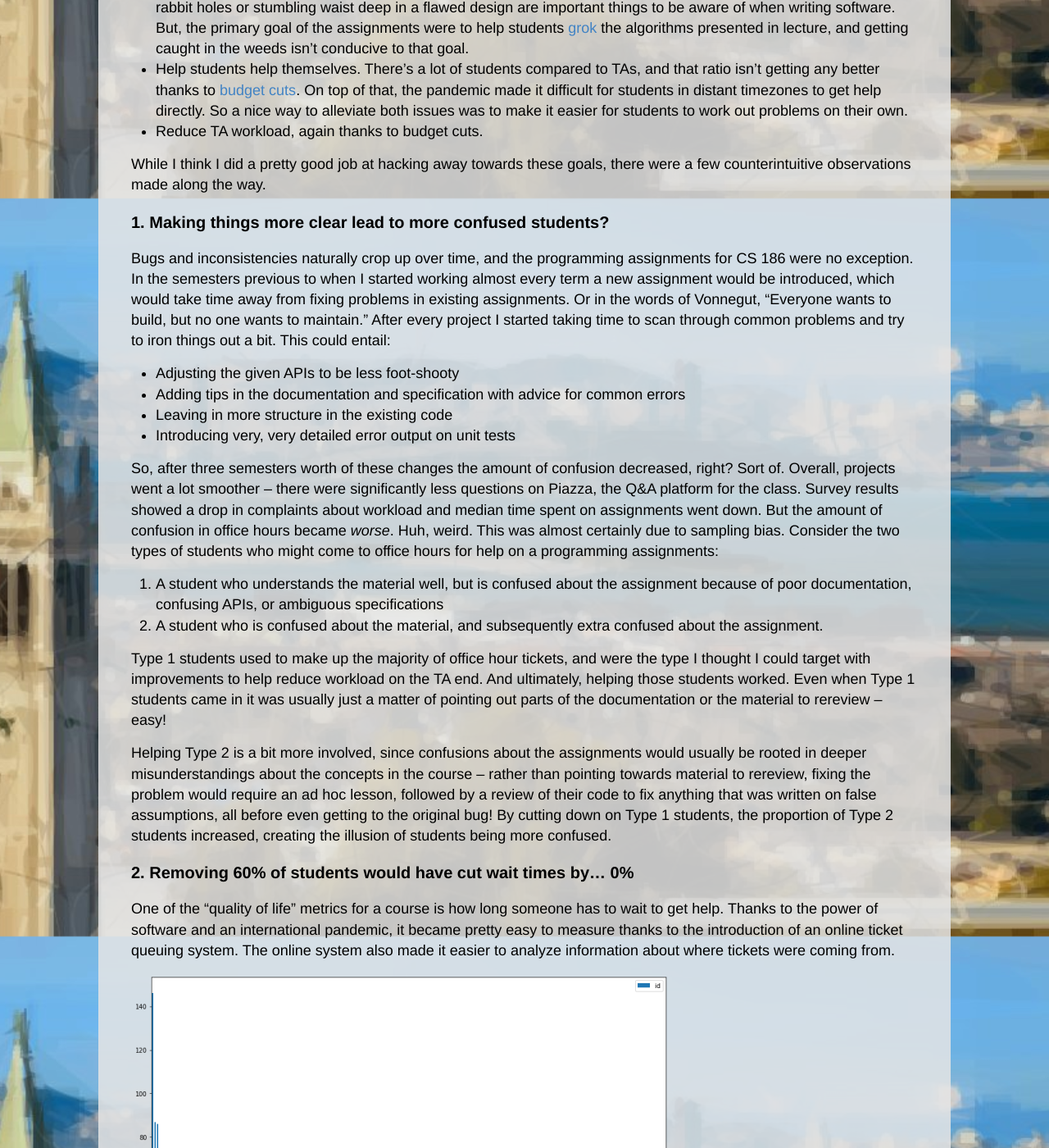
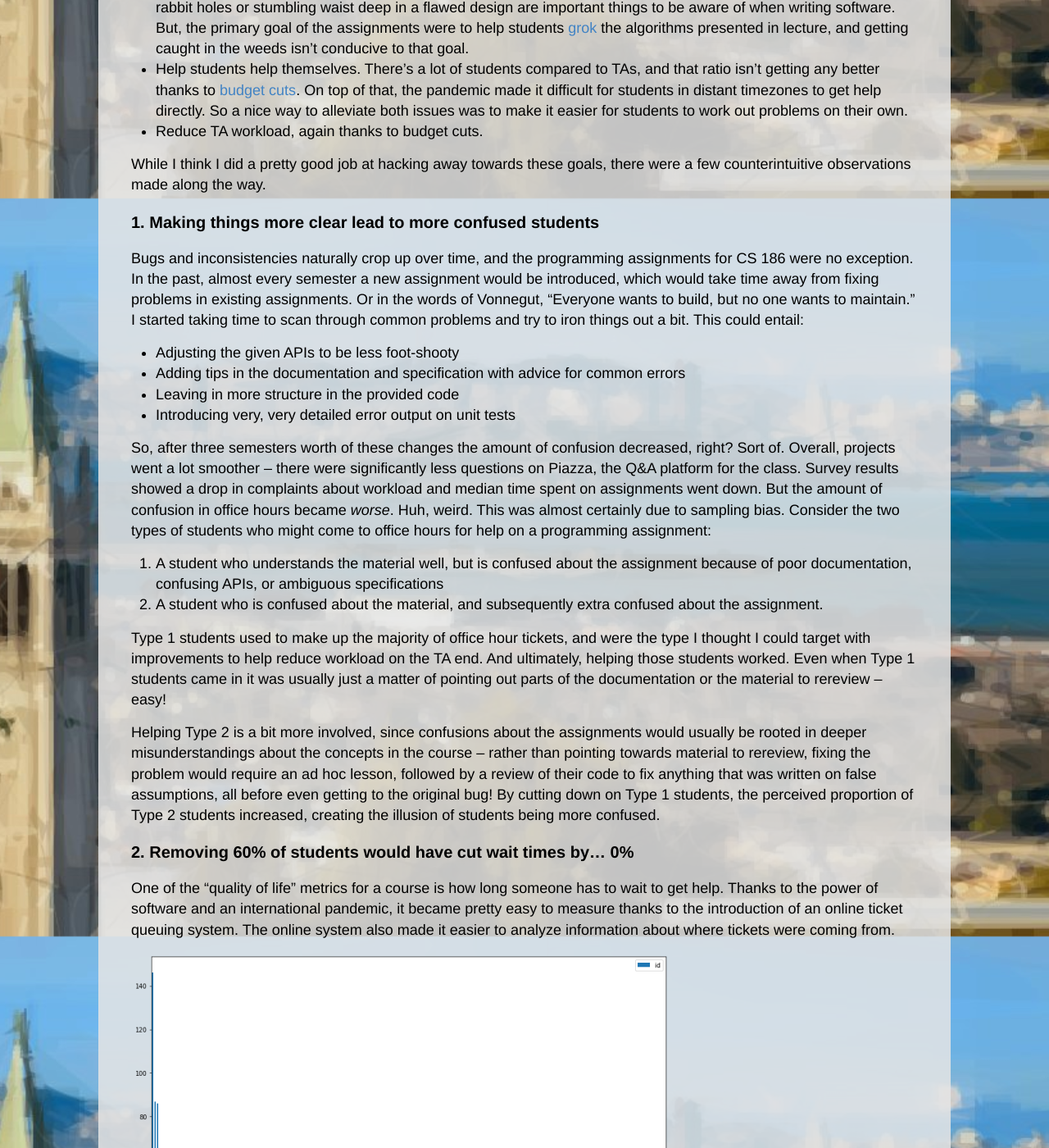
Before and after one commit to ckw017/ckw017.github.io, a Jekyll site: the page built from _posts/2021-07-02-Teaching.md, in a window 1280 px wide and 1400 px high, scrolled down 658 px. Shown: the whole window at 82% size. Built offline with Jekyll 4.4.1, drawn with Linux system fonts in a browser that asks for light colours; some of the changed text lies outside the part shown.

```diff
--- a/_posts/2021-07-02-Teaching.md
+++ b/_posts/2021-07-02-Teaching.md
@@ -17,21 +17,21 @@
 
 While I think I did a pretty good job at hacking away towards these goals, there were a few counterintuitive observations made along the way.
 
-### 1. Making things more clear lead to more confused students?
+### 1. Making things more clear lead to more confused students
 
-Bugs and inconsistencies naturally crop up over time, and the programming assignments for CS 186 were no exception. In the semesters previous to when I started working almost every term a new assignment would be introduced, which would take time away from fixing problems in existing assignments. Or in the words of Vonnegut, "Everyone wants to build, but no one wants to maintain." After every project I started taking time to scan through common problems and try to iron things out a bit. This could entail:
+Bugs and inconsistencies naturally crop up over time, and the programming assignments for CS 186 were no exception. In the past, almost every semester a new assignment would be introduced, which would take time away from fixing problems in existing assignments. Or in the words of Vonnegut, "Everyone wants to build, but no one wants to maintain." I started taking time to scan through common problems and try to iron things out a bit. This could entail:
 - Adjusting the given APIs to be less foot-shooty
 - Adding tips in the documentation and specification with advice for common errors
-- Leaving in more structure in the existing code
+- Leaving in more structure in the provided code
 - Introducing very, very detailed error output on unit tests
 
-So, after three semesters worth of these changes the amount of confusion decreased, right? Sort of. Overall, projects went a lot smoother -- there were significantly less questions on Piazza, the Q&A platform for the class. Survey results showed a drop in complaints about workload and median time spent on assignments went down. But the amount of confusion in office hours became *worse*. Huh, weird. This was almost certainly due to sampling bias. Consider the two types of students who might come to office hours for help on a programming assignments:
+So, after three semesters worth of these changes the amount of confusion decreased, right? Sort of. Overall, projects went a lot smoother -- there were significantly less questions on Piazza, the Q&A platform for the class. Survey results showed a drop in complaints about workload and median time spent on assignments went down. But the amount of confusion in office hours became *worse*. Huh, weird. This was almost certainly due to sampling bias. Consider the two types of students who might come to office hours for help on a programming assignment:
 1. A student who understands the material well, but is confused about the assignment because of poor documentation, confusing APIs, or ambiguous specifications
 2. A student who is confused about the material, and subsequently extra confused about the assignment.
 
 Type 1 students used to make up the majority of office hour tickets, and were the type I thought I could target with improvements to help reduce workload on the TA end. And ultimately, helping those students worked. Even when Type 1 students came in it was usually just a matter of pointing out parts of the documentation or the material to rereview -- easy!
 
-Helping Type 2 is a bit more involved, since confusions about the assignments would usually be rooted in deeper misunderstandings about the concepts in the course -- rather than pointing towards material to rereview, fixing the problem would require an ad hoc lesson, followed by a review of their code to fix anything that was written on false assumptions, all before even getting to the original bug! By cutting down on Type 1 students, the proportion of Type 2 students increased, creating the illusion of students being more confused.
+Helping Type 2 is a bit more involved, since confusions about the assignments would usually be rooted in deeper misunderstandings about the concepts in the course -- rather than pointing towards material to rereview, fixing the problem would require an ad hoc lesson, followed by a review of their code to fix anything that was written on false assumptions, all before even getting to the original bug! By cutting down on Type 1 students, the perceived proportion of Type 2 students increased, creating the illusion of students being more confused.
 
 ### 2. Removing 60% of students would have cut wait times by... 0%
 
```
Also changed, not shown: other parts of _posts/2021-07-02-Teaching.md (+3 -2 lines).
